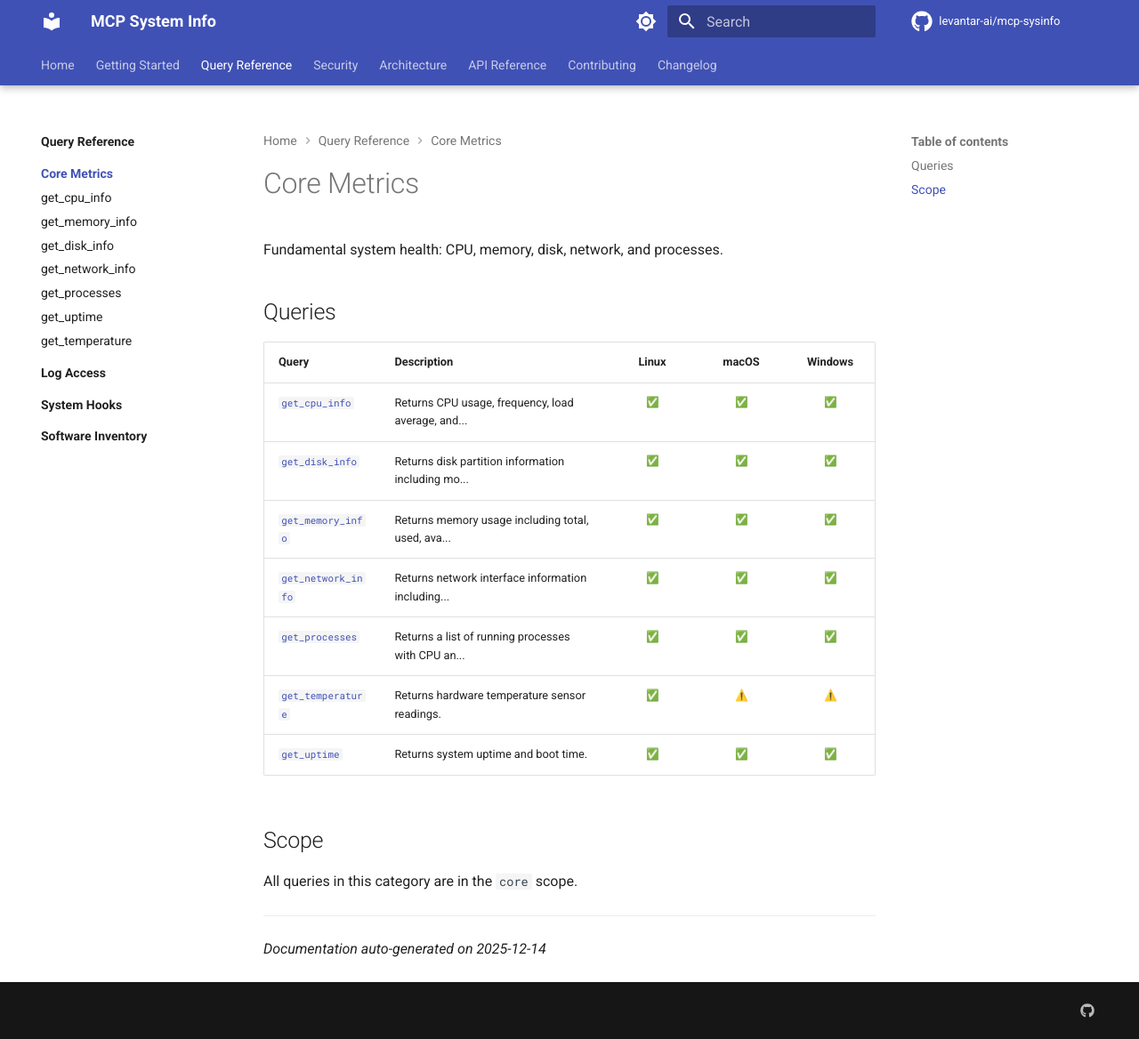
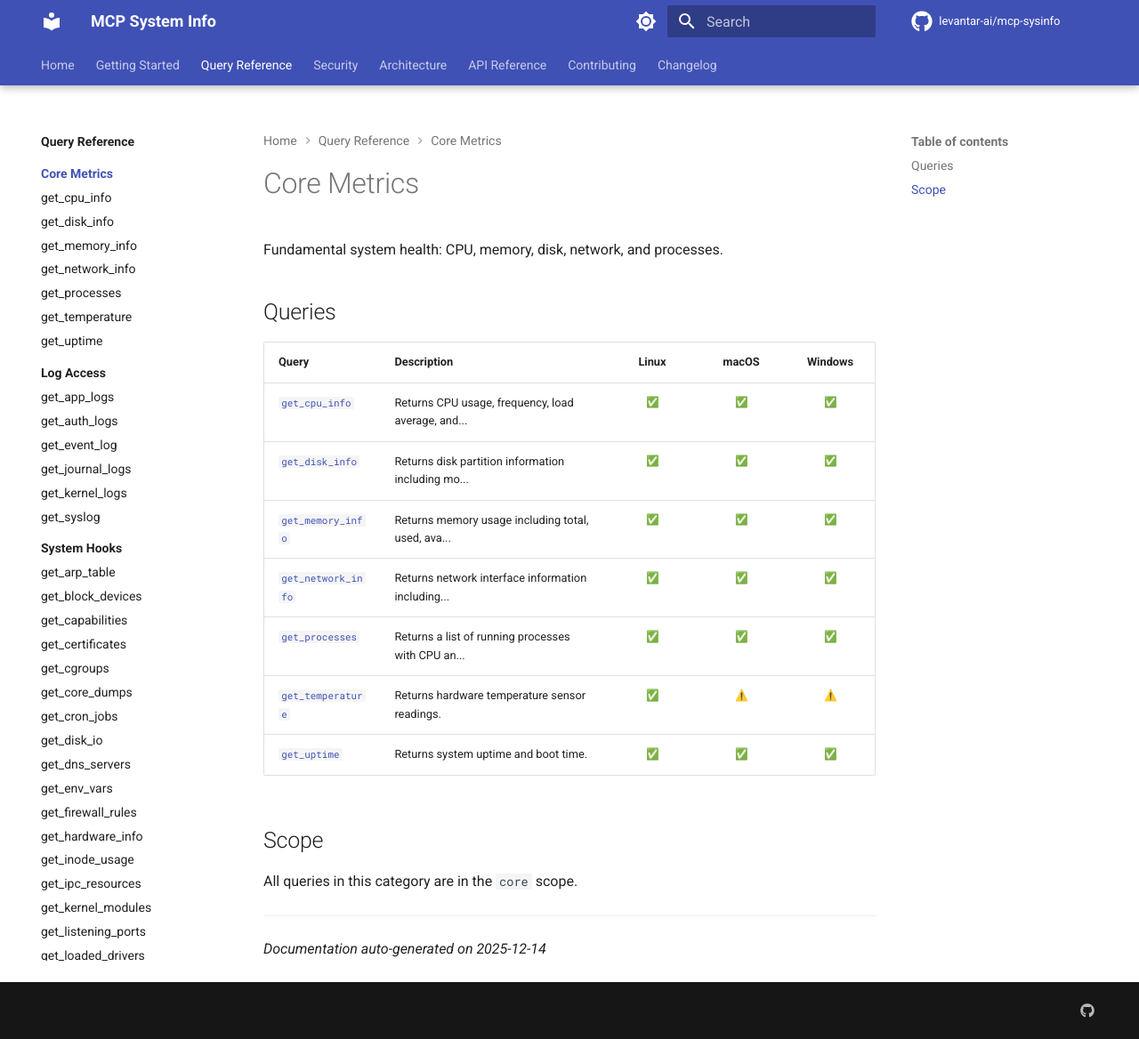
Before and after one commit to levantar-ai/mcp-sysinfo, an MkDocs documentation site: the page built from docs/queries/core/index.md, in a window 1280 px wide and 1168 px high. Shown: the whole window at 89% size. Built offline with MkDocs 1.6.1 and Material for MkDocs 9.7.7, drawn with Linux system fonts in a browser that asks for light colours; emoji names are drawn with the system emoji font; comment, search, counter and statistics services are not loaded; the version menu is left out.

Commit message:
docs: add all 51 queries to navigation
Previously only core metrics (7 queries) were in the nav.
Now includes all queries:
- Core Metrics: 7 queries
- Log Access: 6 queries
- System Hooks: 31 queries
- Software Inventory: 7 queries

🤖 Generated with [Claude Code](https://claude.com/claude-code)

Co-Authored-By: Claude Opus 4.5 <noreply@anthropic.com>

```diff
--- a/mkdocs.yml
+++ b/mkdocs.yml
@@ -100,18 +100,67 @@ nav:
     - Core Metrics:
       - queries/core/index.md
       - get_cpu_info: queries/core/get_cpu_info.md
+      - get_disk_info: queries/core/get_disk_info.md
       - get_memory_info: queries/core/get_memory_info.md
-      - get_disk_info: queries/core/get_disk_info.md
       - get_network_info: queries/core/get_network_info.md
       - get_processes: queries/core/get_processes.md
+      - get_temperature: queries/core/get_temperature.md
       - get_uptime: queries/core/get_uptime.md
-      - get_temperature: queries/core/get_temperature.md
     - Log Access:
       - queries/logs/index.md
+      - get_app_logs: queries/logs/get_app_logs.md
+      - get_auth_logs: queries/logs/get_auth_logs.md
+      - get_event_log: queries/logs/get_event_log.md
+      - get_journal_logs: queries/logs/get_journal_logs.md
+      - get_kernel_logs: queries/logs/get_kernel_logs.md
+      - get_syslog: queries/logs/get_syslog.md
     - System Hooks:
       - queries/hooks/index.md
+      - get_arp_table: queries/hooks/get_arp_table.md
+      - get_block_devices: queries/hooks/get_block_devices.md
+      - get_capabilities: queries/hooks/get_capabilities.md
+      - get_certificates: queries/hooks/get_certificates.md
+      - get_cgroups: queries/hooks/get_cgroups.md
+      - get_core_dumps: queries/hooks/get_core_dumps.md
+      - get_cron_jobs: queries/hooks/get_cron_jobs.md
+      - get_disk_io: queries/hooks/get_disk_io.md
+      - get_dns_servers: queries/hooks/get_dns_servers.md
+      - get_env_vars: queries/hooks/get_env_vars.md
+      - get_firewall_rules: queries/hooks/get_firewall_rules.md
+      - get_hardware_info: queries/hooks/get_hardware_info.md
+      - get_inode_usage: queries/hooks/get_inode_usage.md
+      - get_ipc_resources: queries/hooks/get_ipc_resources.md
+      - get_kernel_modules: queries/hooks/get_kernel_modules.md
+      - get_listening_ports: queries/hooks/get_listening_ports.md
+      - get_loaded_drivers: queries/hooks/get_loaded_drivers.md
+      - get_mac_status: queries/hooks/get_mac_status.md
+      - get_mounts: queries/hooks/get_mounts.md
+      - get_namespaces: queries/hooks/get_namespaces.md
+      - get_network_stats: queries/hooks/get_network_stats.md
+      - get_ntp_status: queries/hooks/get_ntp_status.md
+      - get_numa_topology: queries/hooks/get_numa_topology.md
+      - get_open_files: queries/hooks/get_open_files.md
+      - get_pci_devices: queries/hooks/get_pci_devices.md
+      - get_power_state: queries/hooks/get_power_state.md
+      - get_routes: queries/hooks/get_routes.md
+      - get_scheduled_tasks: queries/hooks/get_scheduled_tasks.md
+      - get_ssh_config: queries/hooks/get_ssh_config.md
+      - get_startup_items: queries/hooks/get_startup_items.md
+      - get_sudo_config: queries/hooks/get_sudo_config.md
+      - get_systemd_services: queries/hooks/get_systemd_services.md
+      - get_timezone: queries/hooks/get_timezone.md
+      - get_usb_devices: queries/hooks/get_usb_devices.md
+      - get_user_accounts: queries/hooks/get_user_accounts.md
+      - get_vm_info: queries/hooks/get_vm_info.md
     - Software Inventory:
       - queries/sbom/index.md
+      - get_go_modules: queries/sbom/get_go_modules.md
+      - get_node_packages: queries/sbom/get_node_packages.md
+      - get_path_executables: queries/sbom/get_path_executables.md
+      - get_python_packages: queries/sbom/get_python_packages.md
+      - get_ruby_gems: queries/sbom/get_ruby_gems.md
+      - get_rust_packages: queries/sbom/get_rust_packages.md
+      - get_system_packages: queries/sbom/get_system_packages.md
   - Security:
     - Overview: security/index.md
     - Authentication: security/authentication.md
```
